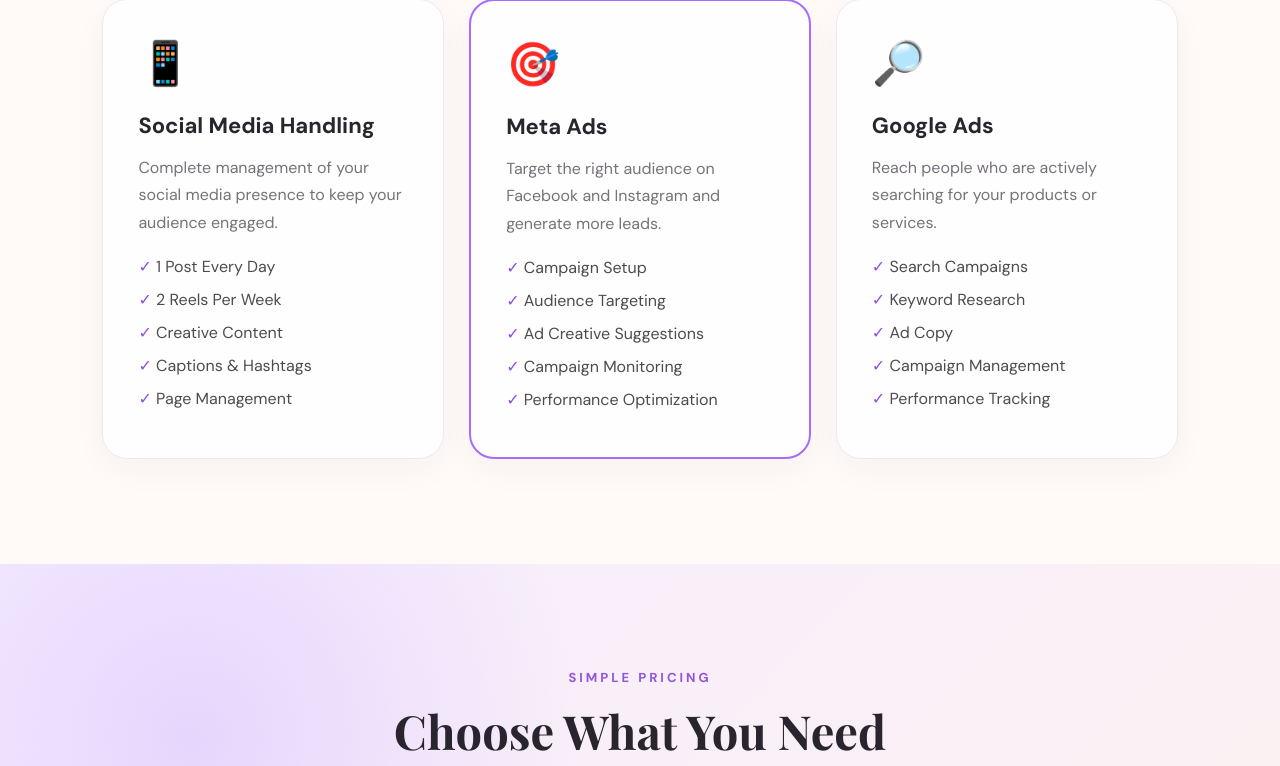
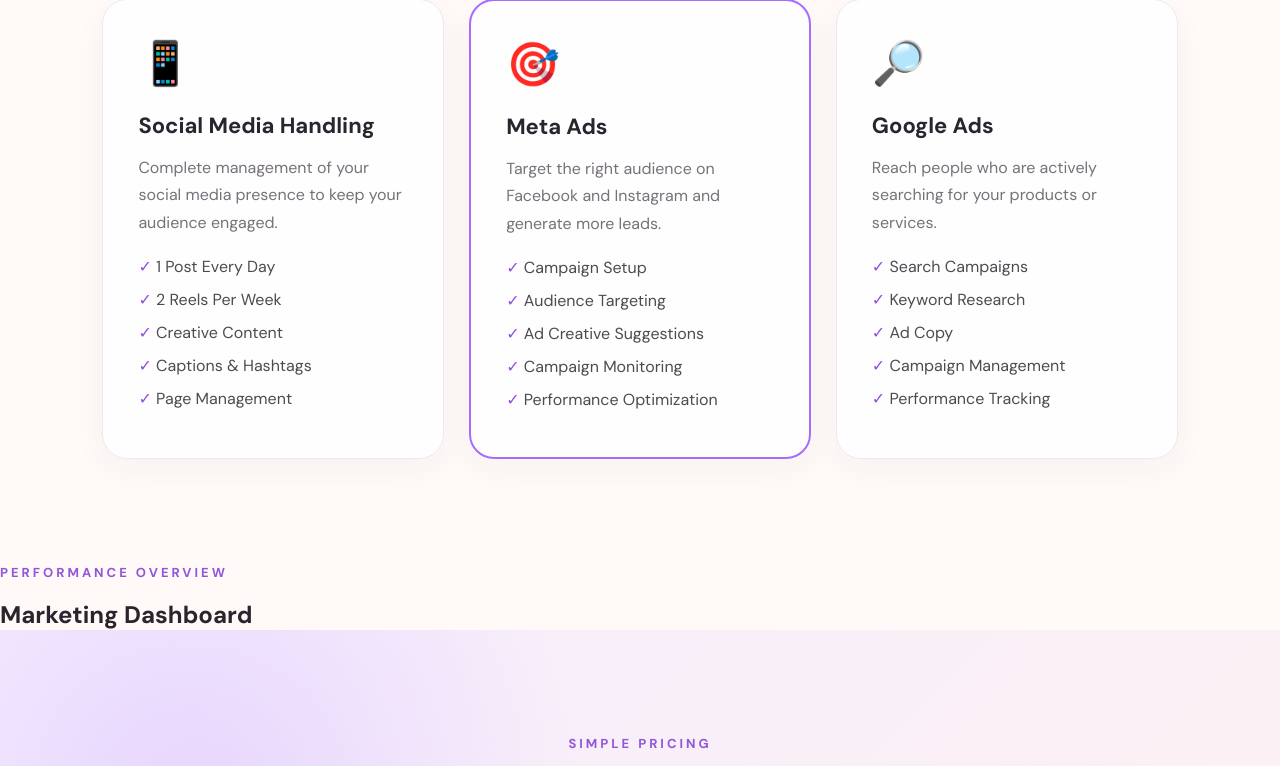
Before and after one commit to edgeaiacademyofficial-ship-it/digital-marketing-portfolio, a Flask app: page / in a window 1280 px wide. Shown: the part 1015-1781 px from the top of the page. Run offline with Flask 3, Linux system fonts and the light colour scheme.

Commit message:
Added dashboard section

```diff
--- a/templates/index.html
+++ b/templates/index.html
@@ -171,6 +171,17 @@
 
         </div>
 
+    </section>
+
+    <section>
+        <!--Dashboard-->
+
+        <section class="dashboard-section" id="dashboard">
+            <p class="section-title">PERFORMANCE OVERVIEW</p>
+
+            <h2>Marketing Dashboard</h2>
+
+        </section>
     </section>
 
 
```
